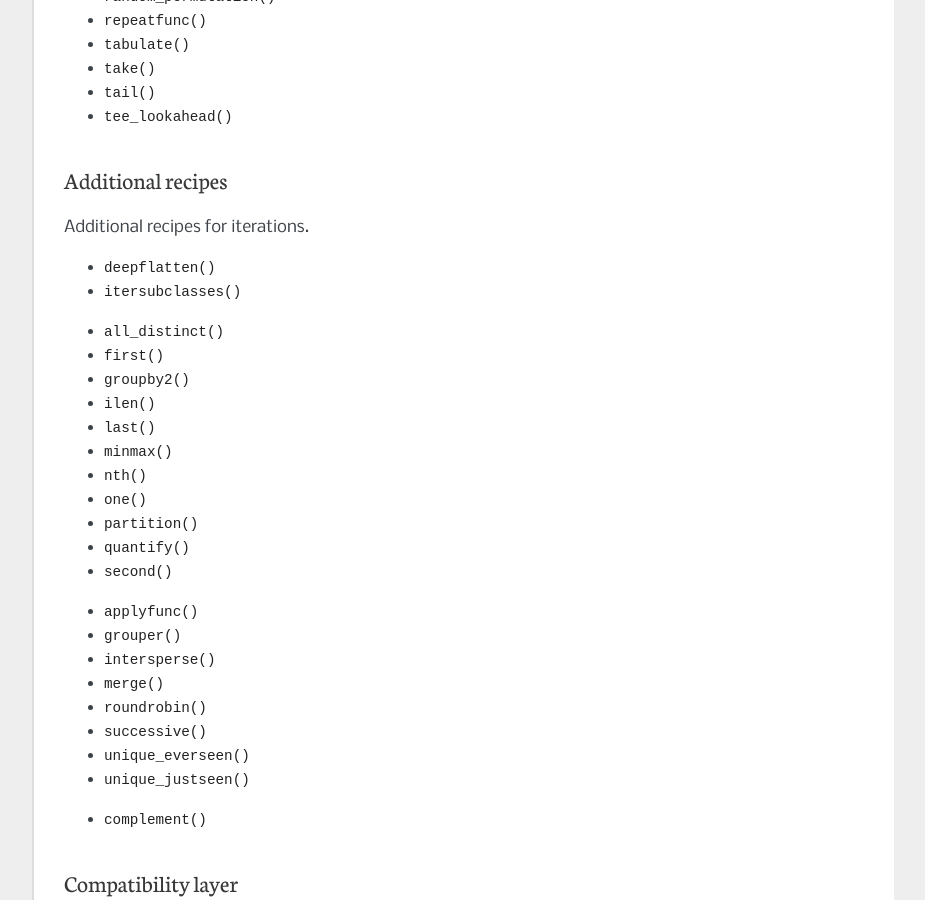
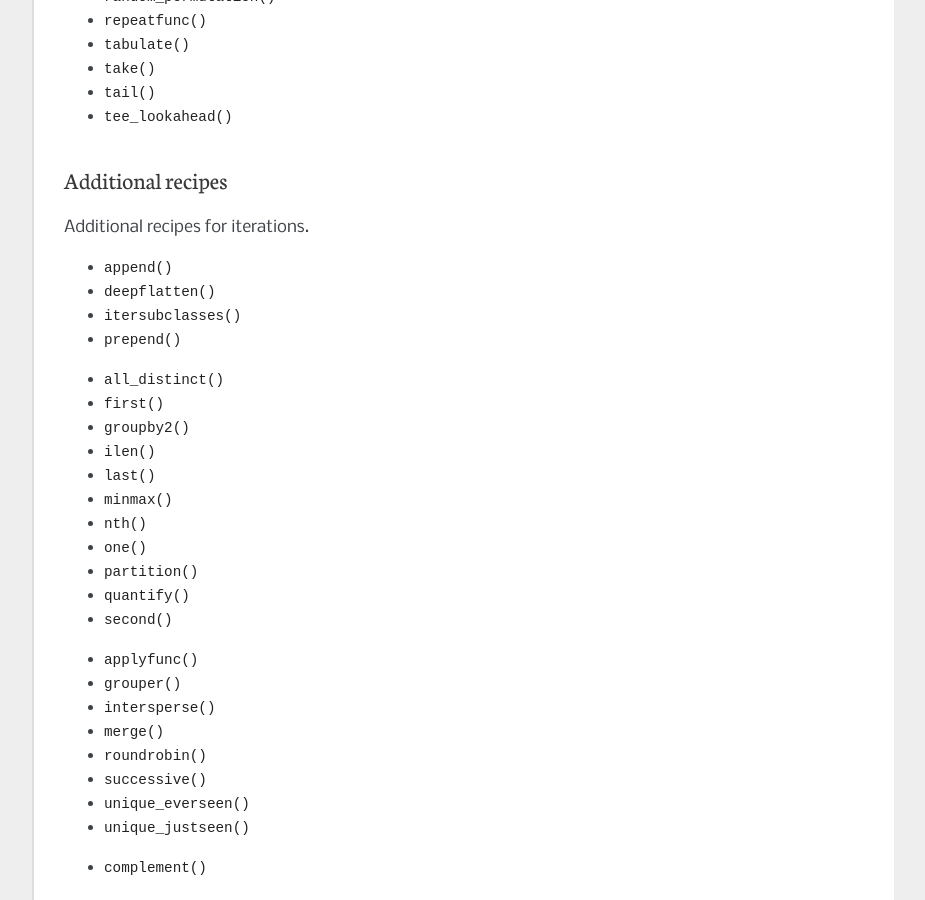
Before and after one commit to MSeifert04/iteration_utilities, a Sphinx documentation site: the page built from docs/index.rst, in a window 1280 px wide and 900 px high, scrolled down 2234 px. Shown: the whole window, without its empty margins (198-1123 px from the left). Built offline with Sphinx 7.4.7, drawn with Linux system fonts in a browser that asks for light colours.

Commit message:
add links in docs

```diff
--- a/docs/index.rst
+++ b/docs/index.rst
@@ -110,8 +110,10 @@
 
 .. py:currentmodule:: iteration_utilities._recipes._additional
 
+- :py:func:`append`
 - :py:func:`deepflatten`
 - :py:func:`itersubclasses`
+- :py:func:`prepend`
 
 
 .. py:currentmodule:: iteration_utilities._cfuncs
```
